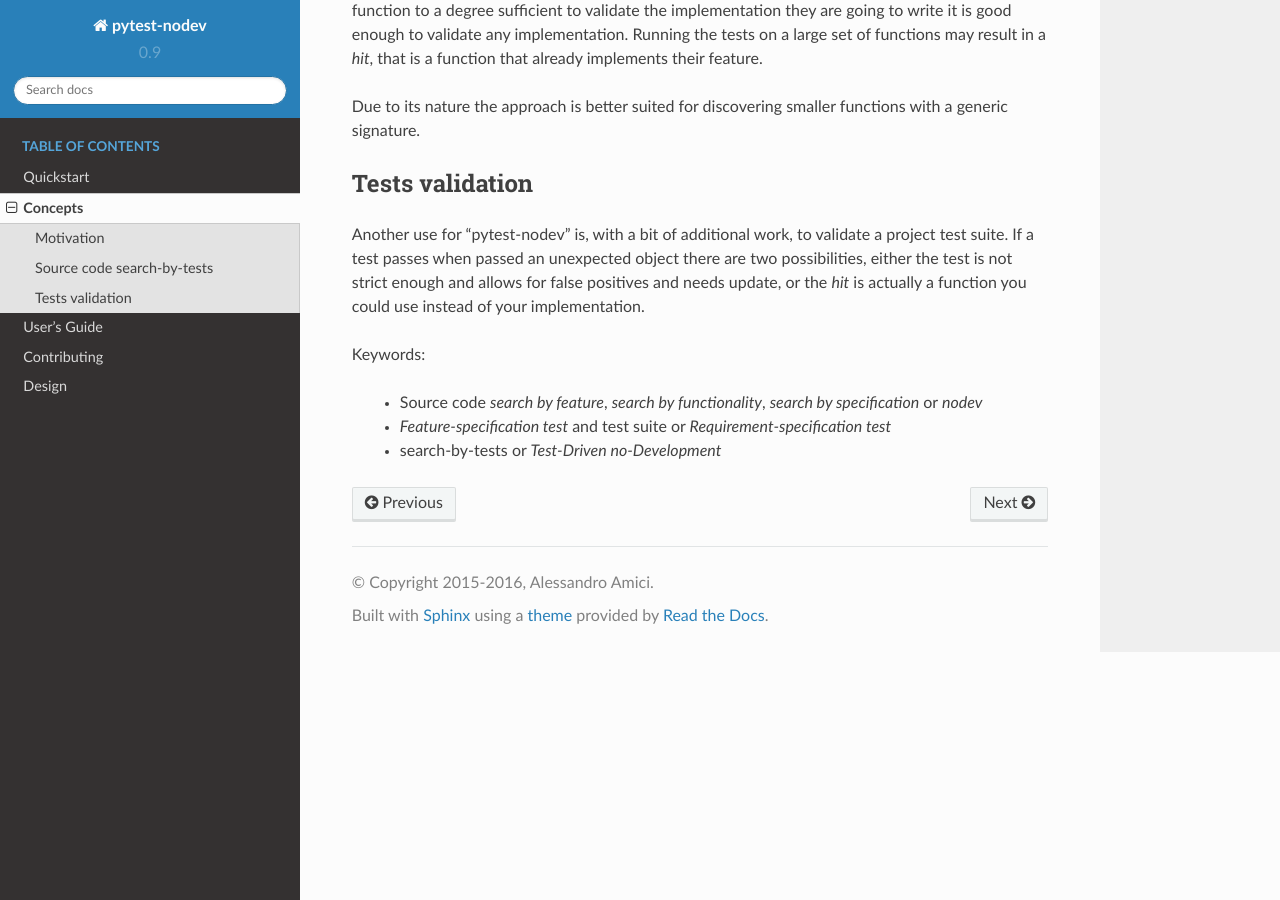
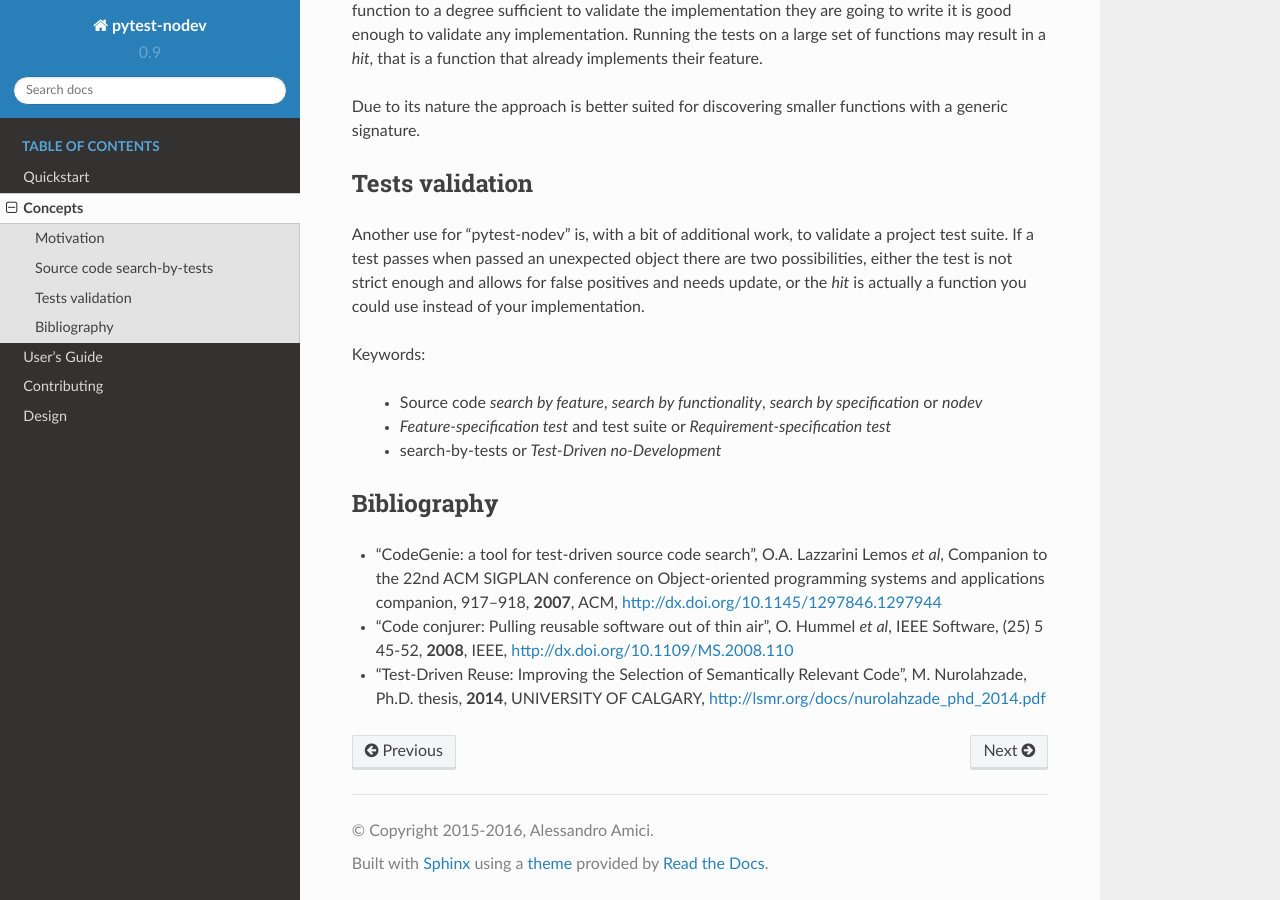
Before and after one commit to nodev-io/pytest-nodev, a Sphinx documentation site: the page built from docs/concepts.rst, in a window 1280 px wide and 900 px high, scrolled down 998 px. Built offline with Sphinx 7.4.7 and the Read the Docs theme 2.0.0, drawn with Linux system fonts in a browser that asks for light colours.

Commit message:
Add initial bibliography.

```diff
--- a/docs/concepts.rst
+++ b/docs/concepts.rst
@@ -64,3 +64,16 @@ Keywords:
  * Source code *search by feature*, *search by functionality*, *search by specification* or *nodev*
  * *Feature-specification test* and test suite or *Requirement-specification test*
  * search-by-tests or *Test-Driven no-Development*
+
+Bibliography
+------------
+
+- "CodeGenie: a tool for test-driven source code search", O.A. Lazzarini Lemos *et al*,
+  Companion to the 22nd ACM SIGPLAN conference on Object-oriented programming systems and applications companion,
+  917--918, **2007**, ACM, http://dx.doi.org/10.1145/1297846.1297944
+
+- "Code conjurer: Pulling reusable software out of thin air", O. Hummel *et al*,
+  IEEE Software, (25) 5 45-52, **2008**, IEEE, http://dx.doi.org/10.1109/MS.2008.110
+
+- "Test-Driven Reuse: Improving the Selection of Semantically Relevant Code", M. Nurolahzade,
+  Ph.D. thesis, **2014**, UNIVERSITY OF CALGARY, http://lsmr.org/docs/nurolahzade_phd_2014.pdf
```
